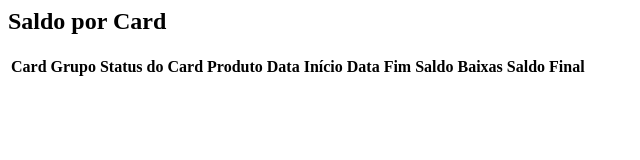
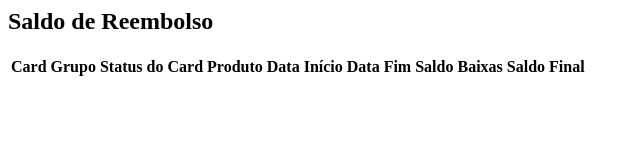
Before and after one commit to MarceloFurlann/Reembolso-Ticket, a plain HTML site: page index.html in a window 1280 px wide. Shown: the whole page, without its empty margins (0-640 px from the left). Drawn offline with Linux system fonts and the light colour scheme.

Commit message:
Replace 'Saldo por Card' with 'Saldo de Reembolso'

```diff
--- a/index.html
+++ b/index.html
@@ -1,4 +1,4 @@
-<h2>Saldo por Card</h2>
+<h2>Saldo de Reembolso</h2>
 <table id="tabela1" class="display">
     <thead>
         <tr>
```
